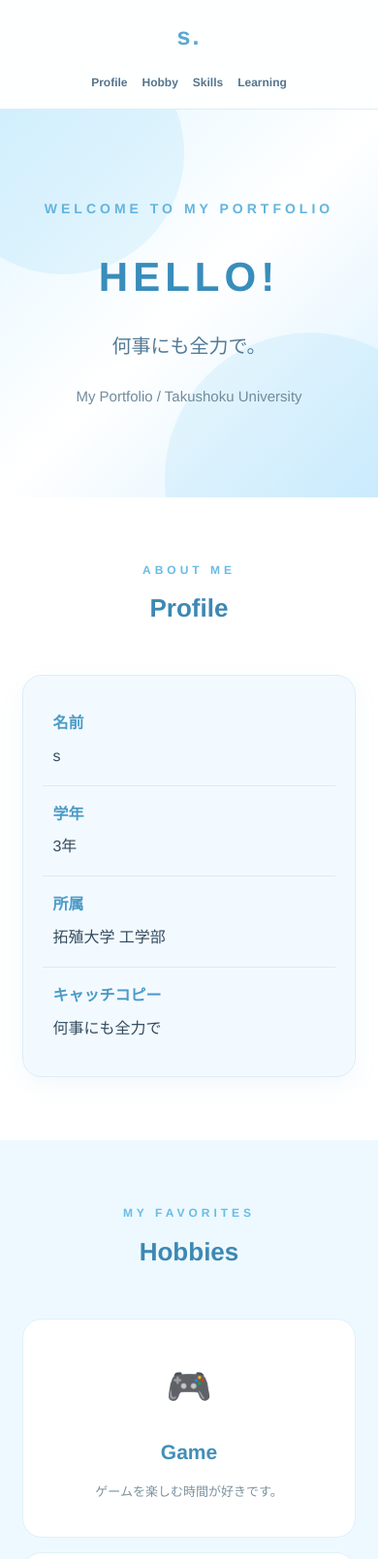
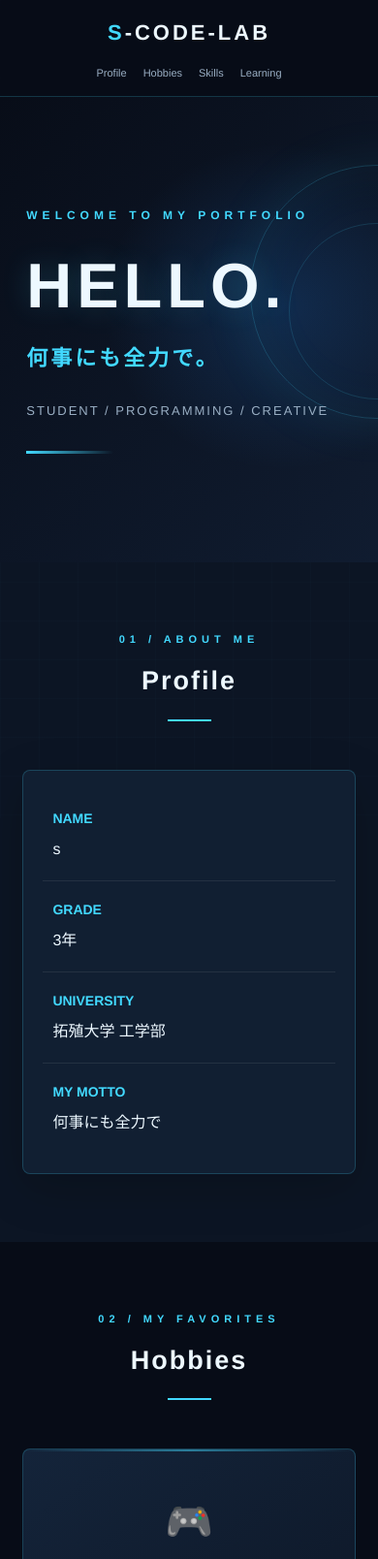
Before and after one commit to s-code-lab/s-code-lab.github.io, a plain HTML site: page index.html in a window 390 px wide. Shown: the top 1608 px of the page at 97% size. Drawn offline with Linux system fonts and the light colour scheme.

Commit message:
design: ポートフォリオをダーク・近未来デザインに変更

```diff
--- a/index.html
+++ b/index.html
@@ -1,12 +1,27 @@
+
 <!DOCTYPE html>
 <html lang="ja">
 <head>
 <meta charset="UTF-8">
 <meta name="viewport" content="width=device-width, initial-scale=1.0">
-    <title>s | Portfolio</title>
+<meta name="description" content="sのポートフォリオサイト">
+<title>S-CODE-LAB | Portfolio</title>
 
 <style>
-        /* ページ全体の基本設定 */
+/* =========================
+   基本設定
+========================= */
+:root {
+  --bg: #080d18;
+  --bg-light: #101b2b;
+  --panel: #111f32;
+  --cyan: #42d9ff;
+  --blue: #258cff;
+  --white: #edf8ff;
+  --gray: #9aafc4;
+  --border: rgba(66, 217, 255, 0.2);
+}
+
 * {
   margin: 0;
   padding: 0;
@@ -15,163 +30,217 @@
 
 html {
   scroll-behavior: smooth;
+  scroll-padding-top: 85px;
 }
 
 body {
-            font-family: "Helvetica Neue", "Yu Gothic", "Meiryo", sans-serif;
-            background: #f4fbff;
-            color: #334b60;
+  font-family: "Helvetica Neue", "Yu Gothic",
+    "Meiryo", sans-serif;
+  background: var(--bg);
+  color: var(--white);
   line-height: 1.8;
+  overflow-x: hidden;
 }
 
-        /* ヘッダーのデザイン */
+/* 背景のグリッド */
+body::before {
+  content: "";
+  position: fixed;
+  inset: 0;
+  z-index: -1;
+  pointer-events: none;
+  background-image:
+    linear-gradient(rgba(66,217,255,.035) 1px, transparent 1px),
+    linear-gradient(90deg, rgba(66,217,255,.035) 1px, transparent 1px);
+  background-size: 40px 40px;
+}
+
+/* =========================
+   ヘッダー
+========================= */
 header {
+  position: sticky;
+  top: 0;
+  z-index: 100;
   width: 100%;
-            padding: 20px 8%;
+  padding: 15px 8%;
   display: flex;
   justify-content: space-between;
   align-items: center;
-            background: rgba(255, 255, 255, 0.9);
-            border-bottom: 1px solid #dceef7;
+  background: rgba(8,13,24,.9);
+  backdrop-filter: blur(14px);
+  border-bottom: 1px solid var(--border);
 }
 
 .logo {
-            font-size: 25px;
-            font-weight: bold;
-            color: #58a9d5;
-            letter-spacing: 2px;
+  color: var(--cyan);
+  font-size: 22px;
+  font-weight: 800;
+  letter-spacing: 3px;
 }
 
-        /* ナビゲーションメニュー */
+.logo span {
+  color: var(--white);
+}
+
 nav {
   display: flex;
-            gap: 25px;
+  gap: 28px;
 }
 
 nav a {
+  color: var(--gray);
   text-decoration: none;
-            color: #55758d;
-            font-size: 14px;
-            font-weight: bold;
-            transition: color 0.3s;
+  font-size: 13px;
+  transition: .3s;
 }
 
 nav a:hover {
-            color: #55b5e5;
+  color: var(--cyan);
 }
 
-        /* メインビジュアル */
+/* =========================
+   メインビジュアル
+========================= */
 .hero {
-            min-height: 500px;
-            padding: 100px 20px;
+  min-height: 620px;
+  padding: 110px 8%;
   display: flex;
-            flex-direction: column;
-            justify-content: center;
   align-items: center;
-            text-align: center;
-            background: linear-gradient(135deg, #e1f5ff, #ffffff, #d9f0ff);
   position: relative;
   overflow: hidden;
+  background:
+    radial-gradient(ellipse at 75% 45%,
+      rgba(37,140,255,.18), transparent 45%),
+    linear-gradient(135deg, #080d18, #101c30);
 }
 
-        /* 背景の装飾 */
-        .hero::before,
+.hero::before {
+  content: "";
+  position: absolute;
+  width: 420px;
+  height: 420px;
+  right: -100px;
+  top: 70px;
+  border: 1px solid rgba(66,217,255,.2);
+  border-radius: 50%;
+  box-shadow:
+    0 0 60px rgba(66,217,255,.08),
+    inset 0 0 60px rgba(66,217,255,.05);
+}
+
 .hero::after {
   content: "";
   position: absolute;
-            border-radius: 50%;
-            background: rgba(132, 208, 242, 0.18);
-        }
-
-        .hero::before {
-            width: 250px;
-            height: 250px;
-            top: -80px;
-            left: -60px;
-        }
-
-        .hero::after {
   width: 300px;
   height: 300px;
-            bottom: -130px;
-            right: -80px;
+  right: -40px;
+  top: 130px;
+  border: 1px solid rgba(66,217,255,.15);
+  border-radius: 50%;
 }
 
 .hero-content {
   position: relative;
-            z-index: 1;
+  z-index: 2;
+  max-width: 750px;
 }
 
 .hero-label {
-            color: #63b4df;
-            font-size: 14px;
+  color: var(--cyan);
+  font-size: 12px;
   font-weight: bold;
-            letter-spacing: 4px;
-            margin-bottom: 20px;
+  letter-spacing: 5px;
+  margin-bottom: 25px;
 }
 
 .hero h1 {
-            font-size: clamp(42px, 8vw, 72px);
-            color: #388dbb;
+  font-size: clamp(65px, 12vw, 120px);
+  line-height: 1.1;
   letter-spacing: 5px;
-            margin-bottom: 15px;
+  color: var(--white);
+  text-shadow: 0 0 30px rgba(66,217,255,.2);
 }
 
 .hero h2 {
-            font-size: clamp(20px, 4vw, 28px);
-            font-weight: 500;
-            color: #527b96;
-            margin-bottom: 20px;
+  color: var(--cyan);
+  font-size: clamp(22px, 4vw, 32px);
+  margin-top: 20px;
+  letter-spacing: 3px;
 }
 
 .hero p {
-            color: #718b9d;
-            font-size: 15px;
+  color: var(--gray);
+  margin-top: 22px;
+  font-size: 13px;
+  letter-spacing: 2px;
 }
 
-        /* 各セクション共通の設定 */
-        section {
-            padding: 85px 8%;
+.hero-line {
+  width: 90px;
+  height: 3px;
+  margin-top: 30px;
+  background: linear-gradient(90deg, var(--cyan), transparent);
 }
 
-        .section-title {
-            text-align: center;
-            margin-bottom: 45px;
+/* =========================
+   共通セクション
+========================= */
+section {
+  padding: 95px 8%;
 }
 
-        .section-title span {
-            display: block;
-            font-size: 12px;
-            letter-spacing: 4px;
-            color: #69bce5;
-            font-weight: bold;
-            margin-bottom: 5px;
+.section-heading {
+  text-align: center;
+  margin-bottom: 50px;
 }
 
-        .section-title h2 {
-            font-size: 30px;
-            color: #3d88b4;
+.section-heading span {
+  display: block;
+  color: var(--cyan);
+  font-size: 11px;
+  letter-spacing: 5px;
+  font-weight: bold;
+  margin-bottom: 8px;
 }
 
-        /* プロフィールセクション */
+.section-heading h2 {
+  color: var(--white);
+  font-size: 32px;
+  letter-spacing: 2px;
+}
+
+.section-heading h2::after {
+  content: "";
+  display: block;
+  width: 45px;
+  height: 2px;
+  margin: 15px auto 0;
+  background: var(--cyan);
+}
+
+/* =========================
+   プロフィール
+========================= */
 .profile {
-            background: #ffffff;
+  background: rgba(16,27,43,.65);
 }
 
 .profile-card {
-            max-width: 750px;
+  max-width: 800px;
   margin: auto;
   padding: 35px;
-            background: #f3faff;
-            border: 1px solid #dceef8;
-            border-radius: 20px;
-            box-shadow: 0 8px 25px rgba(100, 170, 205, 0.08);
+  background: var(--panel);
+  border: 1px solid var(--border);
+  border-radius: 8px;
+  box-shadow: 0 15px 50px rgba(0,0,0,.2);
 }
 
 .profile-item {
   display: flex;
-            padding: 15px 10px;
-            border-bottom: 1px solid #dceaf2;
+  gap: 30px;
+  padding: 17px 10px;
+  border-bottom: 1px solid rgba(255,255,255,.08);
 }
 
 .profile-item:last-child {
@@ -179,168 +248,227 @@
 }
 
 .profile-item strong {
-            width: 120px;
+  width: 150px;
   flex-shrink: 0;
-            color: #4b9bc7;
+  color: var(--cyan);
+  font-size: 14px;
 }
 
-        /* 趣味セクション */
+.profile-item span {
+  color: var(--white);
+}
+
+/* =========================
+   趣味
+========================= */
 .hobbies {
-            background: #eef9ff;
+  background: rgba(8,13,24,.7);
 }
 
 .hobby-grid {
-            max-width: 950px;
+  max-width: 1050px;
   margin: auto;
   display: grid;
   grid-template-columns: repeat(3, 1fr);
-            gap: 25px;
+  gap: 22px;
 }
 
 .hobby-card {
-            background: #ffffff;
-            padding: 35px 20px;
+  position: relative;
+  padding: 38px 25px;
   text-align: center;
-            border-radius: 20px;
-            border: 1px solid #e0f0f8;
-            transition: transform 0.3s, box-shadow 0.3s;
+  background: linear-gradient(145deg, #14243a, #0d1727);
+  border: 1px solid var(--border);
+  border-radius: 8px;
+  transition: .3s;
+  overflow: hidden;
+}
+
+.hobby-card::before {
+  content: "";
+  position: absolute;
+  width: 100%;
+  height: 2px;
+  top: 0;
+  left: 0;
+  background: linear-gradient(90deg, transparent, var(--cyan), transparent);
+  opacity: .5;
 }
 
 .hobby-card:hover {
-            transform: translateY(-7px);
-            box-shadow: 0 12px 25px rgba(90, 165, 205, 0.15);
+  transform: translateY(-8px);
+  border-color: var(--cyan);
+  box-shadow: 0 10px 35px rgba(66,217,255,.1);
 }
 
 .hobby-icon {
-            font-size: 38px;
+  font-size: 40px;
   margin-bottom: 15px;
-            color: #65b9e4;
 }
 
 .hobby-card h3 {
-            color: #438fb8;
+  color: var(--cyan);
   font-size: 21px;
   margin-bottom: 10px;
 }
 
 .hobby-card p {
-            color: #7c929f;
+  color: var(--gray);
   font-size: 13px;
 }
 
-        /* プログラミング経験セクション */
+/* =========================
+   スキル
+========================= */
 .skills {
-            background: #ffffff;
+  background: rgba(16,27,43,.65);
 }
 
 .skill-container {
-            max-width: 750px;
+  max-width: 800px;
   margin: auto;
   display: grid;
   grid-template-columns: repeat(2, 1fr);
-            gap: 20px;
+  gap: 22px;
 }
 
 .skill-card {
-            padding: 25px;
-            border-radius: 16px;
-            background: linear-gradient(135deg, #effaff, #ffffff);
-            border: 1px solid #dceef7;
+  padding: 35px;
   text-align: center;
+  background: var(--panel);
+  border: 1px solid var(--border);
+  border-radius: 8px;
+  transition: .3s;
+}
+
+.skill-card:hover {
+  border-color: var(--cyan);
+  transform: translateY(-5px);
+}
+
+.skill-number {
+  color: var(--cyan);
+  font-size: 12px;
+  letter-spacing: 3px;
 }
 
 .skill-card h3 {
-            color: #438fb8;
-            font-size: 20px;
-            margin-bottom: 8px;
+  font-size: 25px;
+  margin: 12px 0;
 }
 
 .skill-card p {
-            color: #8098a8;
+  color: var(--gray);
   font-size: 13px;
 }
 
-        /* 授業で学びたいことのセクション */
+/* =========================
+   学習目標
+========================= */
 .learning {
-            background: linear-gradient(135deg, #dff4ff, #f4fbff);
+  background:
+    radial-gradient(ellipse at center,
+      rgba(37,140,255,.13), transparent 65%);
   text-align: center;
 }
 
 .learning-box {
-            max-width: 750px;
+  max-width: 800px;
   margin: auto;
-            padding: 40px;
-            background: rgba(255, 255, 255, 0.85);
-            border-radius: 20px;
-            border: 1px solid #d5edf8;
+  padding: 45px 35px;
+  background: rgba(17,31,50,.9);
+  border: 1px solid var(--border);
+  border-radius: 8px;
 }
 
 .learning-box p {
-            font-size: 18px;
-            color: #527b96;
-            font-weight: 500;
+  color: var(--white);
+  font-size: 17px;
+  line-height: 2.3;
 }
 
-        /* 最後のメッセージ */
+/* =========================
+   メッセージ
+========================= */
 .message {
-            background: #ffffff;
+  background: rgba(16,27,43,.65);
   text-align: center;
 }
 
 .message-text {
   max-width: 700px;
   margin: auto;
-            font-size: 16px;
-            color: #718b9d;
-            line-height: 2.2;
+  color: var(--gray);
+  font-size: 15px;
+  line-height: 2.3;
 }
 
 .message-text strong {
-            color: #429bc9;
-            font-size: 22px;
+  display: block;
+  color: var(--cyan);
+  font-size: 24px;
+  margin-bottom: 15px;
 }
 
-        /* フッター */
+/* =========================
+   フッター
+========================= */
 footer {
-            padding: 25px;
+  padding: 30px 15px;
   text-align: center;
-            background: #e7f5fc;
-            color: #7a9bad;
+  background: #060a12;
+  border-top: 1px solid var(--border);
+  color: #71869b;
   font-size: 12px;
+  letter-spacing: 2px;
 }
 
-        /* スマートフォン向けのレスポンシブ対応 */
+/* =========================
+   スマートフォン対応
+========================= */
 @media (max-width: 700px) {
   header {
     flex-direction: column;
-                gap: 15px;
-                padding: 15px;
+    gap: 12px;
+    padding: 14px 5%;
   }
 
   nav {
-                gap: 15px;
+    gap: 17px;
     flex-wrap: wrap;
     justify-content: center;
   }
 
   nav a {
-                font-size: 12px;
+    font-size: 11px;
   }
 
   .hero {
-                min-height: 400px;
-                padding: 70px 20px;
+    min-height: 480px;
+    padding: 80px 7%;
+  }
+
+  .hero::before {
+    width: 260px;
+    height: 260px;
+    right: -130px;
+  }
+
+  .hero::after {
+    width: 180px;
+    height: 180px;
+    right: -90px;
   }
 
   section {
-                padding: 65px 6%;
+    padding: 70px 6%;
   }
 
-            .hobby-grid {
-                grid-template-columns: 1fr;
-                gap: 15px;
+  .section-heading h2 {
+    font-size: 27px;
   }
 
+  .hobby-grid,
   .skill-container {
     grid-template-columns: 1fr;
   }
@@ -359,11 +487,22 @@
   }
 
   .learning-box {
-                padding: 25px 20px;
+    padding: 30px 20px;
   }
 
-            .section-title h2 {
-                font-size: 26px;
+  .learning-box p {
+    font-size: 15px;
+  }
+}
+
+/* 動きを控えたい設定の利用者への配慮 */
+@media (prefers-reduced-motion: reduce) {
+  html {
+    scroll-behavior: auto;
+  }
+
+  * {
+    transition: none !important;
   }
 }
 </style>
@@ -371,63 +510,62 @@
 
 <body>
 
-    <!-- ヘッダー：サイトロゴとページ内リンク -->
+<!-- ヘッダー -->
 <header>
-        <div class="logo">s.</div>
+  <div class="logo">S<span>-CODE-LAB</span></div>
 
   <nav>
     <a href="#profile">Profile</a>
-            <a href="#hobbies">Hobby</a>
+    <a href="#hobbies">Hobbies</a>
     <a href="#skills">Skills</a>
     <a href="#learning">Learning</a>
   </nav>
 </header>
 
-    <!-- メインビジュアル：キャッチコピーを表示 -->
 <main>
+
+  <!-- メインビジュアル -->
   <div class="hero">
     <div class="hero-content">
       <div class="hero-label">WELCOME TO MY PORTFOLIO</div>
-                <h1>HELLO!</h1>
+      <h1>HELLO.</h1>
       <h2>何事にも全力で。</h2>
-                <p>My Portfolio / Takushoku University</p>
+      <p>STUDENT / PROGRAMMING / CREATIVE</p>
+      <div class="hero-line"></div>
     </div>
   </div>
 
-        <!-- 基本プロフィール -->
+  <!-- プロフィール -->
   <section class="profile" id="profile">
-            <div class="section-title">
-                <span>ABOUT ME</span>
+    <div class="section-heading">
+      <span>01 / ABOUT ME</span>
       <h2>Profile</h2>
     </div>
 
     <div class="profile-card">
       <div class="profile-item">
-                    <strong>名前</strong>
+        <strong>NAME</strong>
         <span>s</span>
       </div>
-
       <div class="profile-item">
-                    <strong>学年</strong>
+        <strong>GRADE</strong>
         <span>3年</span>
       </div>
-
       <div class="profile-item">
-                    <strong>所属</strong>
+        <strong>UNIVERSITY</strong>
         <span>拓殖大学 工学部</span>
       </div>
-
       <div class="profile-item">
-                    <strong>キャッチコピー</strong>
+        <strong>MY MOTTO</strong>
         <span>何事にも全力で</span>
       </div>
     </div>
   </section>
 
-        <!-- 趣味・好きなことをカード形式で紹介 -->
+  <!-- 趣味 -->
   <section class="hobbies" id="hobbies">
-            <div class="section-title">
-                <span>MY FAVORITES</span>
+    <div class="section-heading">
+      <span>02 / MY FAVORITES</span>
       <h2>Hobbies</h2>
     </div>
 
@@ -452,31 +590,33 @@
     </div>
   </section>
 
-        <!-- プログラミング経験 -->
+  <!-- スキル -->
   <section class="skills" id="skills">
-            <div class="section-title">
-                <span>PROGRAMMING</span>
+    <div class="section-heading">
+      <span>03 / PROGRAMMING</span>
       <h2>Skills</h2>
     </div>
 
     <div class="skill-container">
       <div class="skill-card">
+        <div class="skill-number">LANGUAGE 01</div>
         <h3>Java</h3>
         <p>プログラミング言語</p>
       </div>
 
       <div class="skill-card">
+        <div class="skill-number">LANGUAGE 02</div>
         <h3>HTML / CSS</h3>
         <p>Webページ制作</p>
       </div>
     </div>
   </section>
 
-        <!-- 授業で学びたいこと -->
+  <!-- 学習目標 -->
   <section class="learning" id="learning">
-            <div class="section-title">
-                <span>MY GOAL</span>
-                <h2>What I Want to Learn</h2>
+    <div class="section-heading">
+      <span>04 / MY GOAL</span>
+      <h2>Learning</h2>
     </div>
 
     <div class="learning-box">
@@ -488,10 +628,10 @@
     </div>
   </section>
 
-        <!-- 自分についてのひとこと -->
+  <!-- メッセージ -->
   <section class="message">
-            <div class="section-title">
-                <span>MESSAGE</span>
+    <div class="section-heading">
+      <span>05 / MESSAGE</span>
       <h2>About Me</h2>
     </div>
 
@@ -504,11 +644,12 @@
       </p>
     </div>
   </section>
+
 </main>
 
 <!-- フッター -->
 <footer>
-        <p>&copy; s. Portfolio</p>
+  <p>© s. PORTFOLIO / S-CODE-LAB</p>
 </footer>
 
 </body>
```
Lines whose indentation alone changed are shown as unchanged.
